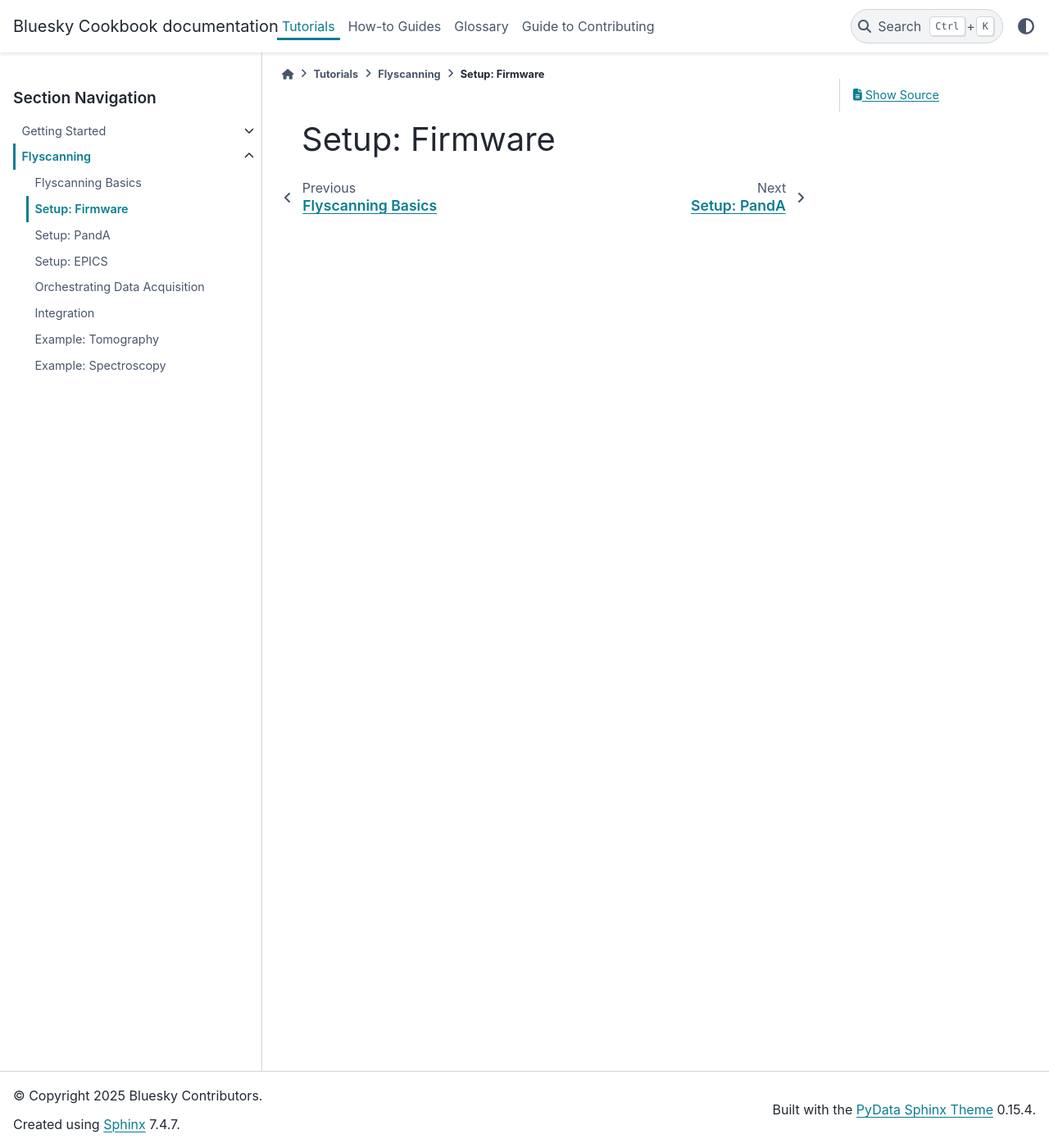
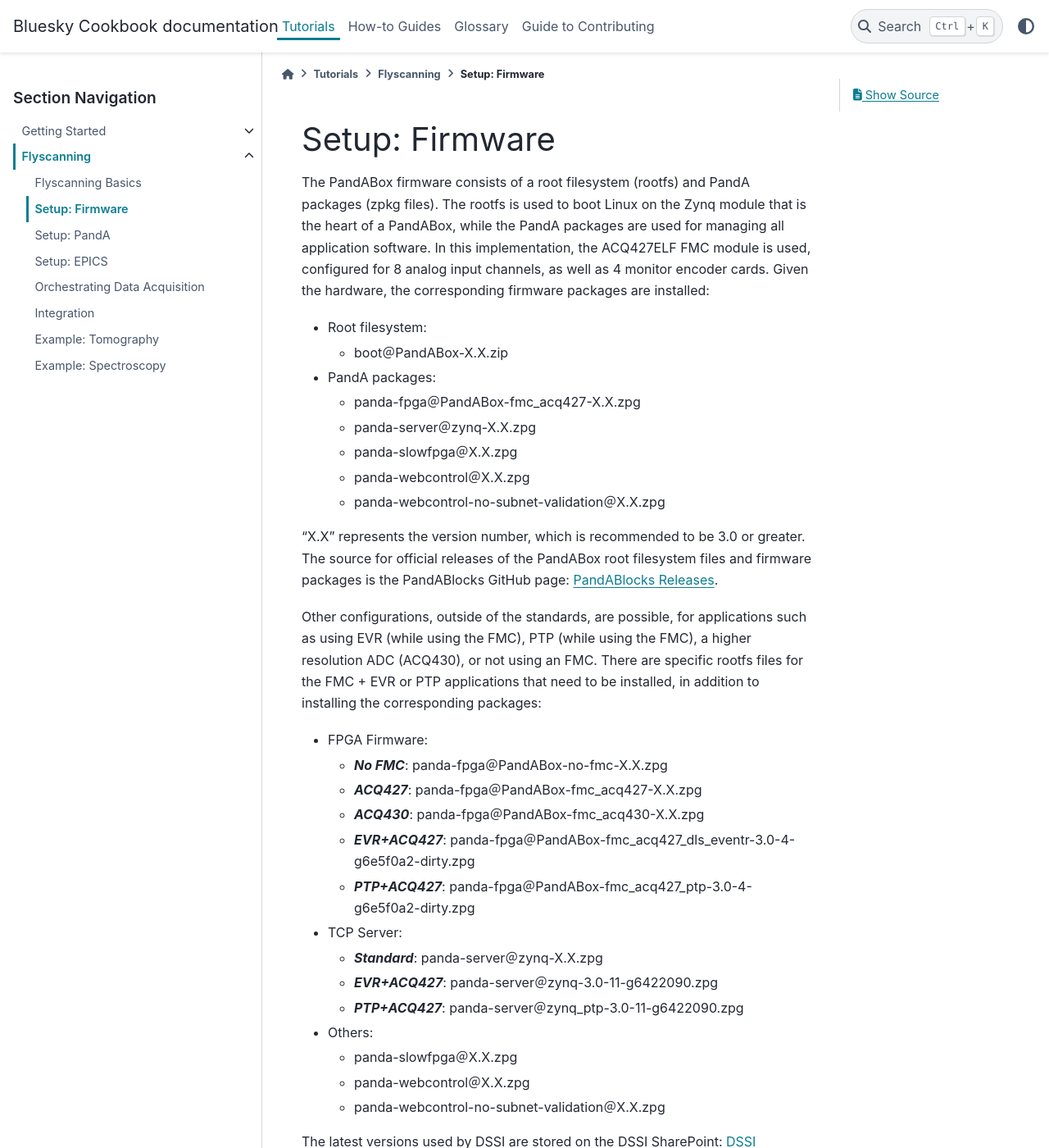
Before and after one commit to bluesky/bluesky-cookbook, a Sphinx documentation site: the page built from docs/tutorials/flyscanning/setup-fw.md, in a window 1280 px wide and 1400 px high. Shown: the whole window at 82% size. Built offline with Sphinx 7.4.7 and the PyData theme 0.15.4, drawn with Linux system fonts in a browser that asks for light colours.

Commit message:
Update setup-fw.md

```diff
--- a/docs/tutorials/flyscanning/setup-fw.md
+++ b/docs/tutorials/flyscanning/setup-fw.md
@@ -1 +1,34 @@
 # Setup: Firmware
+
+The PandABox firmware consists of a root filesystem (rootfs) and PandA packages (zpkg files). The rootfs is used to boot Linux on the Zynq module that is the heart of a PandABox, while the PandA packages are used for managing all application software.
+In this implementation, the ACQ427ELF FMC module is used, configured for 8 analog input channels, as well as 4 monitor encoder cards. Given the hardware, the corresponding firmware packages are installed:
+- Root filesystem:
+  - boot＠PandABox-X.X.zip
+- PandA packages:
+  - panda-fpga＠PandABox-fmc_acq427-X.X.zpg
+  - panda-server＠zynq-X.X.zpg
+  - panda-slowfpga＠X.X.zpg
+  - panda-webcontrol＠X.X.zpg
+  - panda-webcontrol-no-subnet-validation＠X.X.zpg
+
+“X.X” represents the version number, which is recommended to be 3.0 or greater.
+The source for official releases of the PandABox root filesystem files and firmware packages is the PandABlocks GitHub page: [PandABlocks Releases](https://github.com/PandABlocks/PandABlocks.github.io/releases).
+
+
+Other configurations, outside of the standards, are possible, for applications such as using EVR (while using the FMC), PTP (while using the FMC), a higher resolution ADC (ACQ430), or not using an FMC. There are specific rootfs files for the FMC + EVR or PTP applications that need to be installed, in addition to installing the corresponding packages:
+- FPGA Firmware:
+  - ***No FMC***: panda-fpga＠PandABox-no-fmc-X.X.zpg
+  - ***ACQ427***: panda-fpga＠PandABox-fmc_acq427-X.X.zpg
+  - ***ACQ430***: panda-fpga＠PandABox-fmc_acq430-X.X.zpg
+  - ***EVR+ACQ427***: panda-fpga＠PandABox-fmc_acq427_dls_eventr-3.0-4-g6e5f0a2-dirty.zpg
+  - ***PTP+ACQ427***: panda-fpga＠PandABox-fmc_acq427_ptp-3.0-4-g6e5f0a2-dirty.zpg
+- TCP Server:
+  - ***Standard***: panda-server＠zynq-X.X.zpg
+  - ***EVR+ACQ427***: panda-server＠zynq-3.0-11-g6422090.zpg
+  - ***PTP+ACQ427***: panda-server＠zynq_ptp-3.0-11-g6422090.zpg
+- Others:
+  - panda-slowfpga＠X.X.zpg
+  - panda-webcontrol＠X.X.zpg
+  - panda-webcontrol-no-subnet-validation＠X.X.zpg
+
+The latest versions used by DSSI are stored on the DSSI SharePoint: [DSSI PandABox Firmware](https://brookhavenlab.sharepoint.com/sites/NSLS2DSSI/Shared%20Documents/Forms/AllItems.aspx?ga=1&id=%2Fsites%2FNSLS2DSSI%2FShared%20Documents%2FHardware%2FPandABox%2FFirmware&viewid=4ce5067d%2D9e28%2D4d34%2D9650%2Deed2cd454ac0).
```
